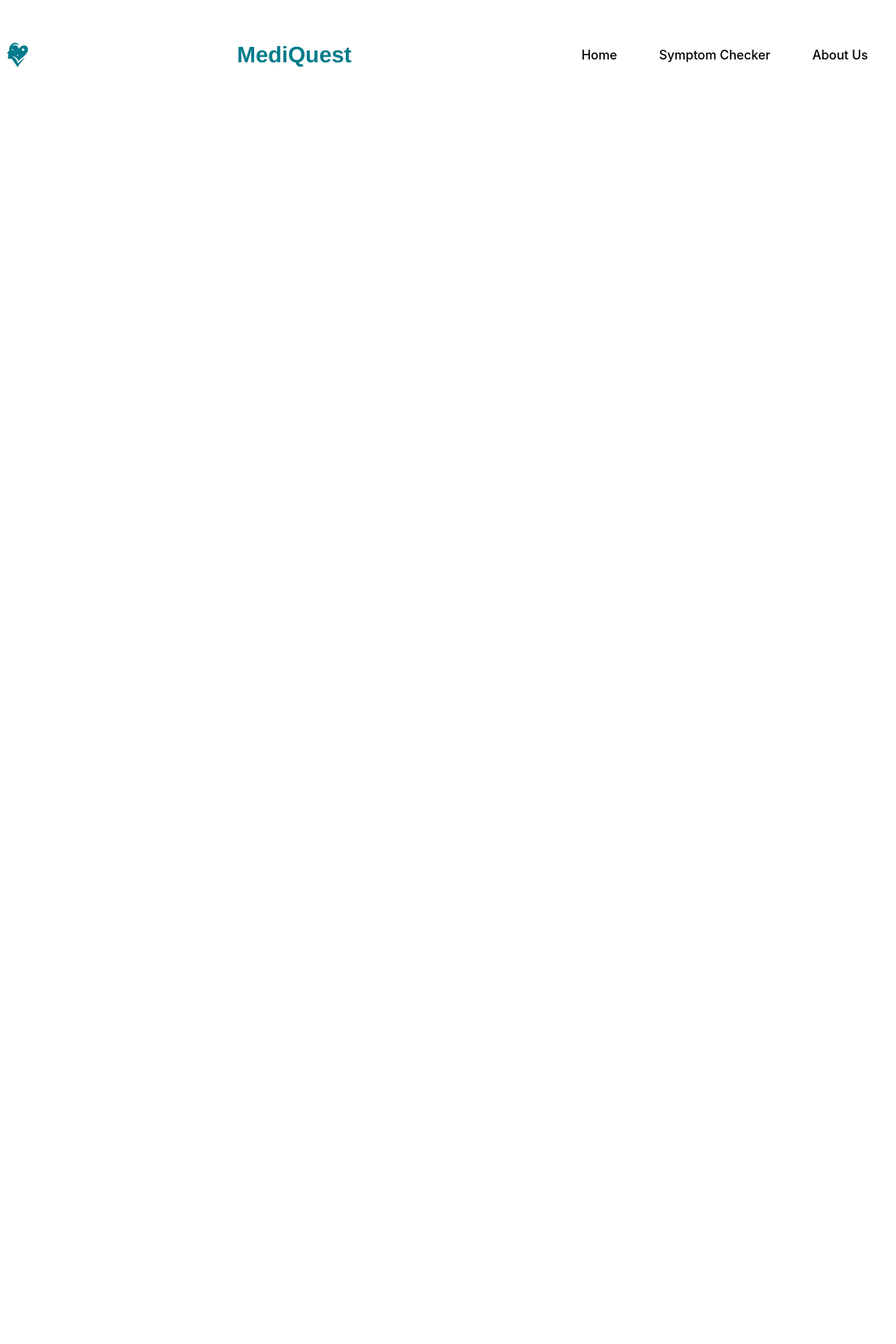
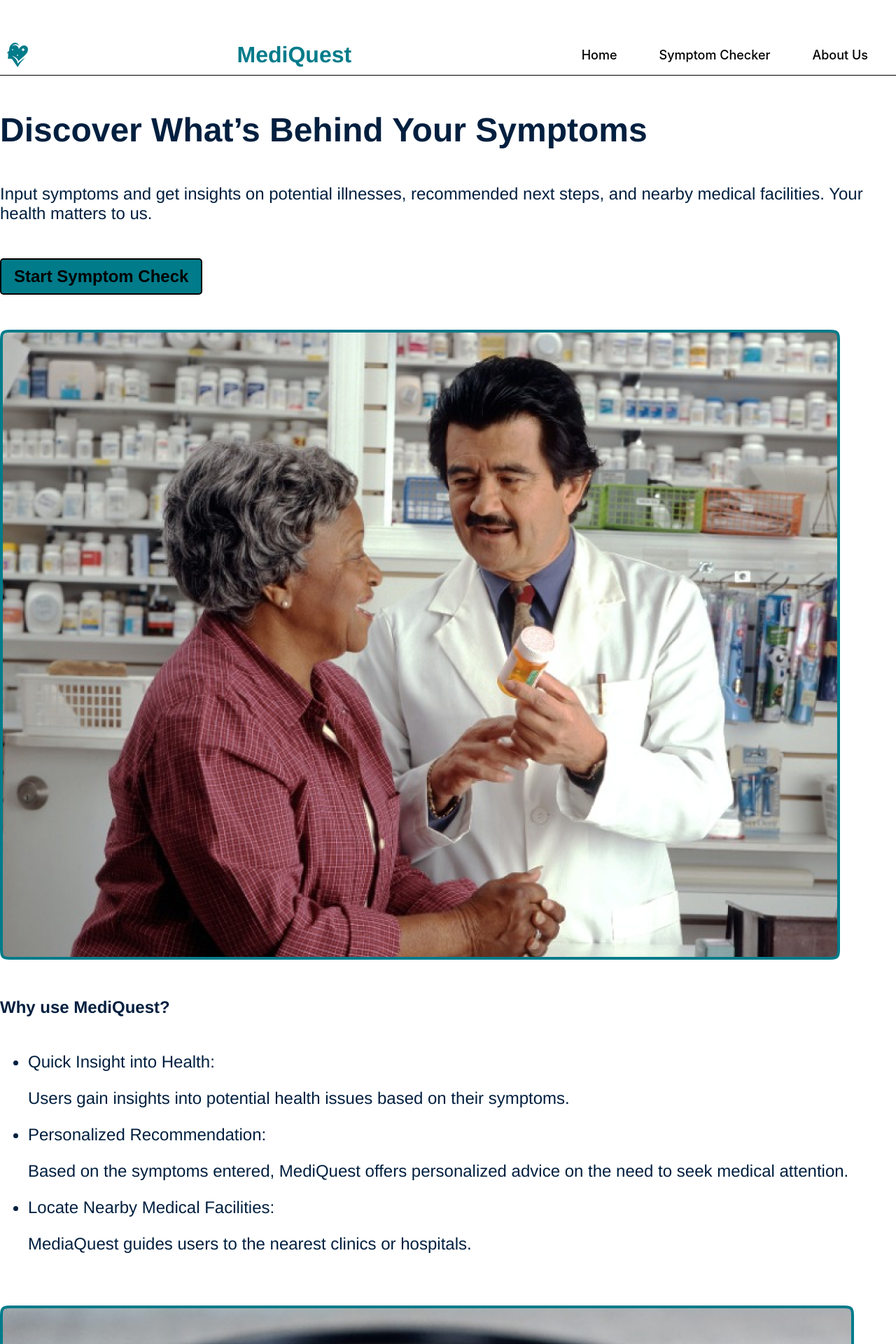
Before and after one commit to WhizIkem/MediQuest, a React (Create React App) app in the folder mediquest/: page / in a window 1280 px wide. Shown: the top 1920 px of the page at 70% size. Before the commit the page ends 800 px from the top, so only its background shows below. Built offline with nearby package versions, Linux system fonts and the light colour scheme.

Commit message:
added more components for homepage

```diff
--- a/mediquest/src/App.jsx
+++ b/mediquest/src/App.jsx
@@ -1,10 +1,27 @@
 import React from "react";
 import { Header } from "./Components/Header";
+import { HeroText } from "./Components/HeroText";
+import { DescriptiveText } from "./Components/DescriptiveText";
+import {StartButton} from "./Components/StartButton";
+import ImageModule from "./Components/ImageModule";
+import image1 from "./Assets/Image1.jpg";
+import image2 from "./Assets/Image2.jpg";
+import { HomeText } from "./Components/HomeText";
 
-function App() {
+const App = () => {
+  const handleStartButtonClick = () => {
+    // Handle the start button click
+    }
+
   return (
     <div className="App">
       <Header />
+      <HeroText />
+      <DescriptiveText />
+      <StartButton onClick={handleStartButtonClick} />
+      <ImageModule src={image1} alt="image1" className="image1" />
+      <HomeText />
+      <ImageModule src={image2} alt="image2" className="image2" />
     </div>
   );
 }
--- /dev/null
+++ b/mediquest/src/Components/DescriptiveText.jsx
@@ -0,0 +1,9 @@
+import './Texts.css';
+
+export const DescriptiveText = () => {
+  return (
+    <div className='descriptive-text-wrapper'>
+      Input symptoms and get insights on potential illnesses, recommended next steps, and nearby medical facilities. Your health matters to us.
+    </div>
+  );
+};
--- a/mediquest/src/Components/Header.css
+++ b/mediquest/src/Components/Header.css
@@ -3,6 +3,7 @@
   align-items: center;
   justify-content: space-between;
   padding: 10px;
+  border-bottom: 1px solid black;
 }
 
 .logo {
--- /dev/null
+++ b/mediquest/src/Components/HeroText.jsx
@@ -0,0 +1,7 @@
+import "./Texts.css";
+
+export const HeroText = () => {
+  return (
+    <div className="hero-text-wrapper">Discover What’s Behind Your Symptoms</div>
+  );
+};
--- /dev/null
+++ b/mediquest/src/Components/HomeText.jsx
@@ -0,0 +1,32 @@
+import React from "react";
+import "./Texts.css";
+
+export const HomeText = () => {
+  return (
+    <div className="home-text">
+      <div className="why-use-medi-quest">
+        <h2 className="homepage-text-wrapper">Why use MediQuest?</h2>
+        <ul className="mediquest-benefits">
+          <li>
+            <span className="span">Quick Insight into Health:</span>
+            <p className="text-wrapper-2">
+              Users gain insights into potential health issues based on their symptoms.
+            </p>
+          </li>
+          <li>
+            <span className="span">Personalized Recommendation:</span>
+            <p className="text-wrapper-2">
+              Based on the symptoms entered, MediQuest offers personalized advice on the need to seek medical attention.
+            </p>
+          </li>
+          <li>
+            <span className="span">Locate Nearby Medical Facilities:</span>
+            <p className="text-wrapper-2">
+              MediaQuest guides users to the nearest clinics or hospitals.
+            </p>
+          </li>
+        </ul>
+      </div>
+    </div>
+  );
+};
--- /dev/null
+++ b/mediquest/src/Components/ImageModule.css
@@ -0,0 +1,7 @@
+.image1 {
+  margin-top: 50px;
+}
+
+.image2 {
+  margin-top: 50px;
+}
--- /dev/null
+++ b/mediquest/src/Components/ImageModule.jsx
@@ -0,0 +1,10 @@
+import React from "react";
+import './ImageModule.css';
+
+const ImageModule = ({ src, alt, className }) => {
+  return (
+    <img src={src} alt={alt} className={`image-module ${className}`} />
+  );
+};
+
+export default ImageModule;
--- /dev/null
+++ b/mediquest/src/Components/StartButton.css
@@ -0,0 +1,21 @@
+.start-button {
+  align-items: center;
+  background-color: #007b8a;
+  border: 2px solid;
+  border-color: #000000;
+  border-radius: 5px;
+  display: inline-flex;
+  gap: 10px;
+  justify-content: center;
+  overflow: hidden;
+  padding: 10px 18px;
+  position: relative;
+  font-size: 24px;
+  font-weight: 700;
+  margin-top: 50px;
+}
+
+.start-button:hover {
+  background-color: #005b6a;
+  cursor: pointer;
+}
--- /dev/null
+++ b/mediquest/src/Components/StartButton.jsx
@@ -0,0 +1,10 @@
+import React from "react";
+import './StartButton.css';
+
+export const StartButton = ({ onClick }) => {
+  return (
+    <button className="start-button" onClick={onClick}>
+      Start Symptom Check
+    </button>
+  );
+};
--- /dev/null
+++ b/mediquest/src/Components/Texts.css
@@ -0,0 +1,31 @@
+.hero-text-wrapper {
+  color: #001f3f;
+  font-family: var(--font-small);
+  font-size: 48px;
+  font-weight: 700;
+  margin-top: 50px;
+}
+
+.descriptive-text-wrapper {
+  color: #001f3f;
+  font-family: var(--font-small);
+  font-size: 24px;
+  font-weight: 500;
+  margin-top: 50px;
+}
+
+.homepage-text-wrapper {
+  color: #001f3f;
+  font-family: var(--font-small);
+  font-size: 24px;
+  font-weight: 700;
+  margin-top: 50px;
+}
+
+.mediquest-benefits {
+  color: #001f3f;
+  font-family: var(--font-small);
+  font-size: 24px;
+  font-weight: 500;
+  margin-top: 50px;
+}
```
Also changed, not shown: mediquest/src/Assets/Image1.jpg (added), mediquest/src/Assets/Image2.jpg (added).
